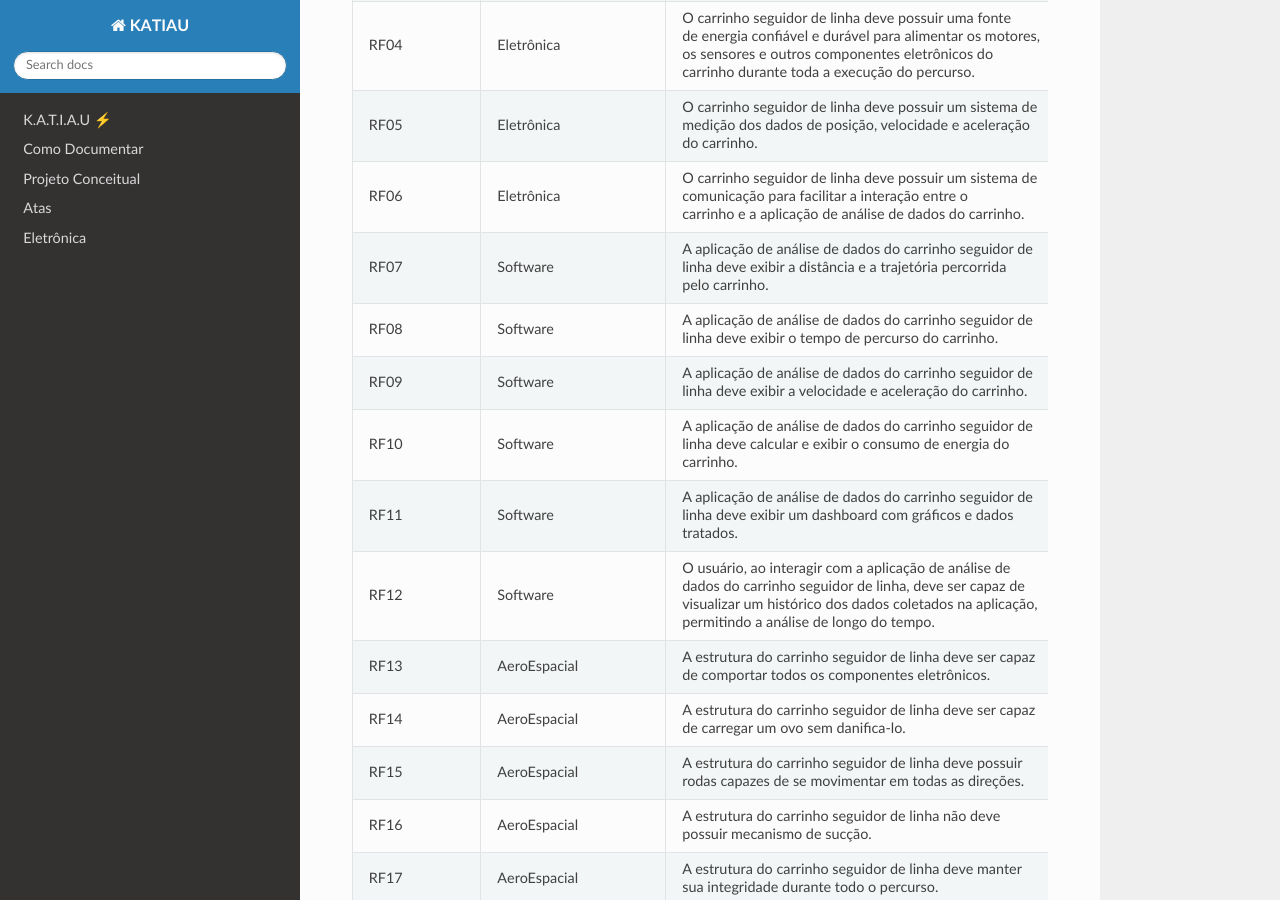
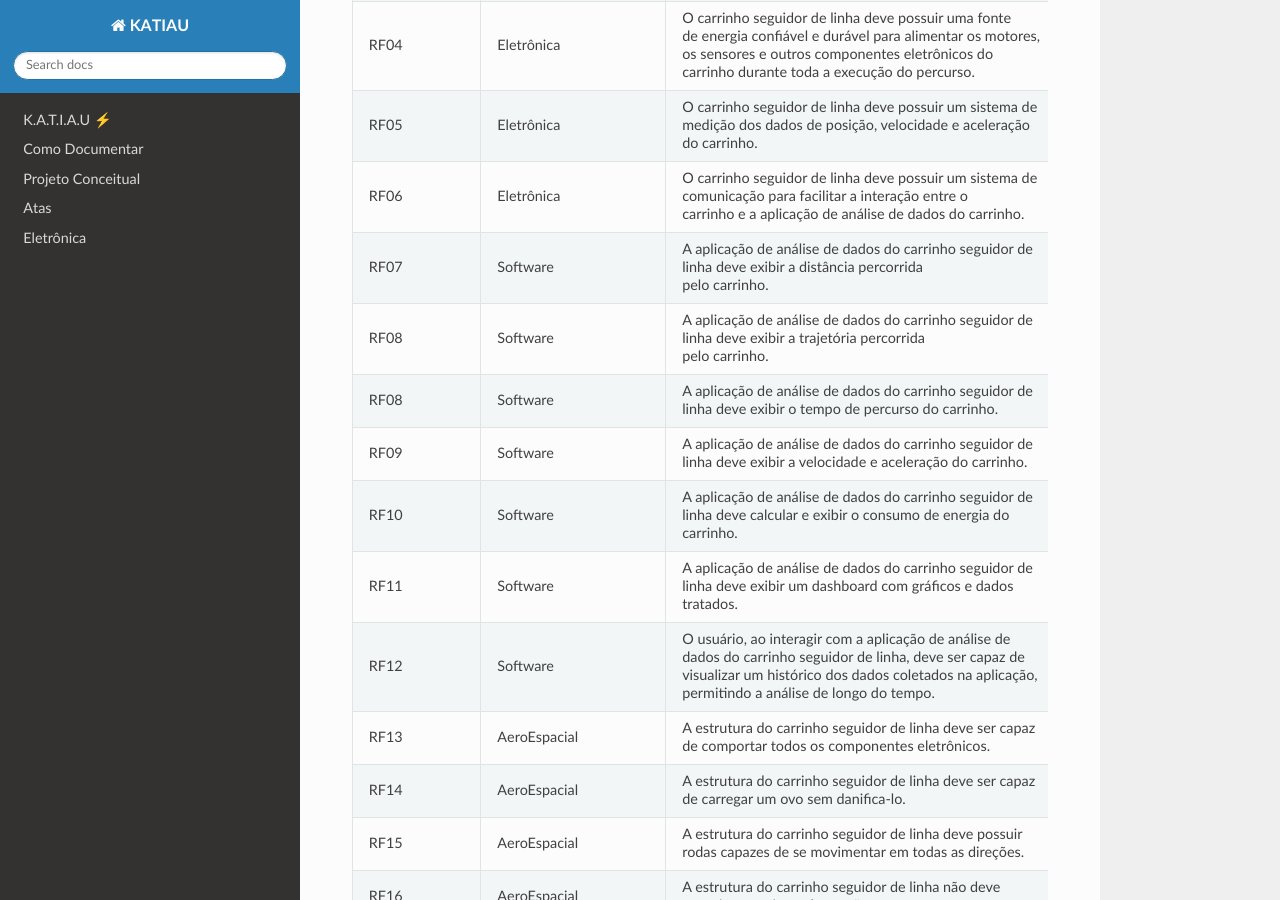
Before and after one commit to PI1-2024-1/PI1-KATIAU-docs, an MkDocs documentation site: the page built from docs/Documentacao/2_Tap.md, in a window 1280 px wide and 900 px high, scrolled down 2913 px. Built offline with MkDocs 1.6.1, drawn with Linux system fonts in a browser that asks for light colours; nearby versions of some CDN libraries; some of the changed text lies outside the part shown.

Commit message:
Correção de requisito de software

```diff
--- a/docs/Documentacao/2_Tap.md
+++ b/docs/Documentacao/2_Tap.md
@@ -113,7 +113,8 @@ ________________________________________________________________________________
 | RF04  | Eletrônica          | O carrinho seguidor de linha deve possuir uma fonte <br> de energia confiável e durável para alimentar os motores, <br> os sensores e outros componentes eletrônicos do <br> carrinho durante toda a execução do percurso.                                                                                     |
 | RF05  | Eletrônica          | O carrinho seguidor de linha deve possuir um sistema de <br> medição dos dados de posição, velocidade e aceleração <br> do carrinho.     |
 | RF06  | Eletrônica          | O carrinho seguidor de linha deve possuir um sistema de <br> comunicação para facilitar a interação entre o <br> carrinho e a aplicação de análise de dados do carrinho. |
-| RF07  | Software            | A aplicação de análise de dados do carrinho seguidor de <br> linha deve exibir a distância e a trajetória percorrida <br> pelo carrinho. |
+| RF07  | Software            | A aplicação de análise de dados do carrinho seguidor de <br> linha deve exibir a distância percorrida <br> pelo carrinho. |
+| RF08  | Software            | A aplicação de análise de dados do carrinho seguidor de <br> linha deve exibir a trajetória percorrida <br> pelo carrinho. |
 | RF08  | Software            | A aplicação de análise de dados do carrinho seguidor de <br> linha deve exibir o tempo de percurso do carrinho.                          |
 | RF09  | Software            | A aplicação de análise de dados do carrinho seguidor de <br> linha deve exibir a velocidade e aceleração do carrinho.                    |
 | RF10  | Software            | A aplicação de análise de dados do carrinho seguidor de <br> linha deve calcular e exibir o consumo de energia do <br> carrinho.         |
@@ -202,3 +203,12 @@ identificados na região do Distrito Federal, como o SEEDF, realizado nos dias 1
 outubro de 2023, de forma híbrida, no auditório da Escola Técnica do Guará.
 
 ___________________________________________________________________________________
+
+## Tabela 3 - Histórico de Revisão
+
+| Data  |             Descrição           |              Autor            |             Revisor           |
+|       |---------------------------------|-------------------------------|-------------------------------|
+| 02/05 | Criação do cronograma           | [Brunna Louise](https://github.com/brunna-martins) | [Pedro Miguel](https://github.com/pedroMADBR) |
+| 01/06 | Correção de RF de Software | [Pedro Miguel](https://github.com/pedroMADBR) | [Brunna Louise](https://github.com/brunna-martins) |
+
+___________________________________________________________________________________
```
